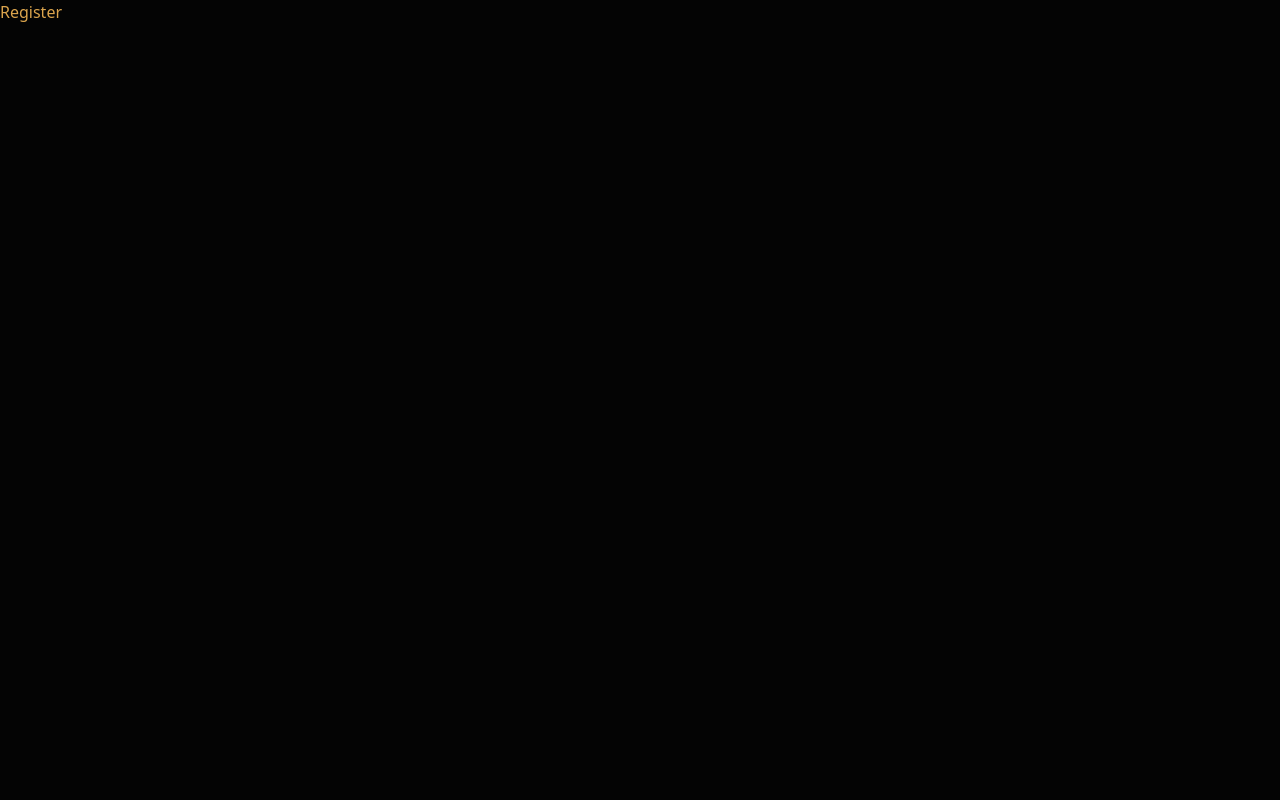
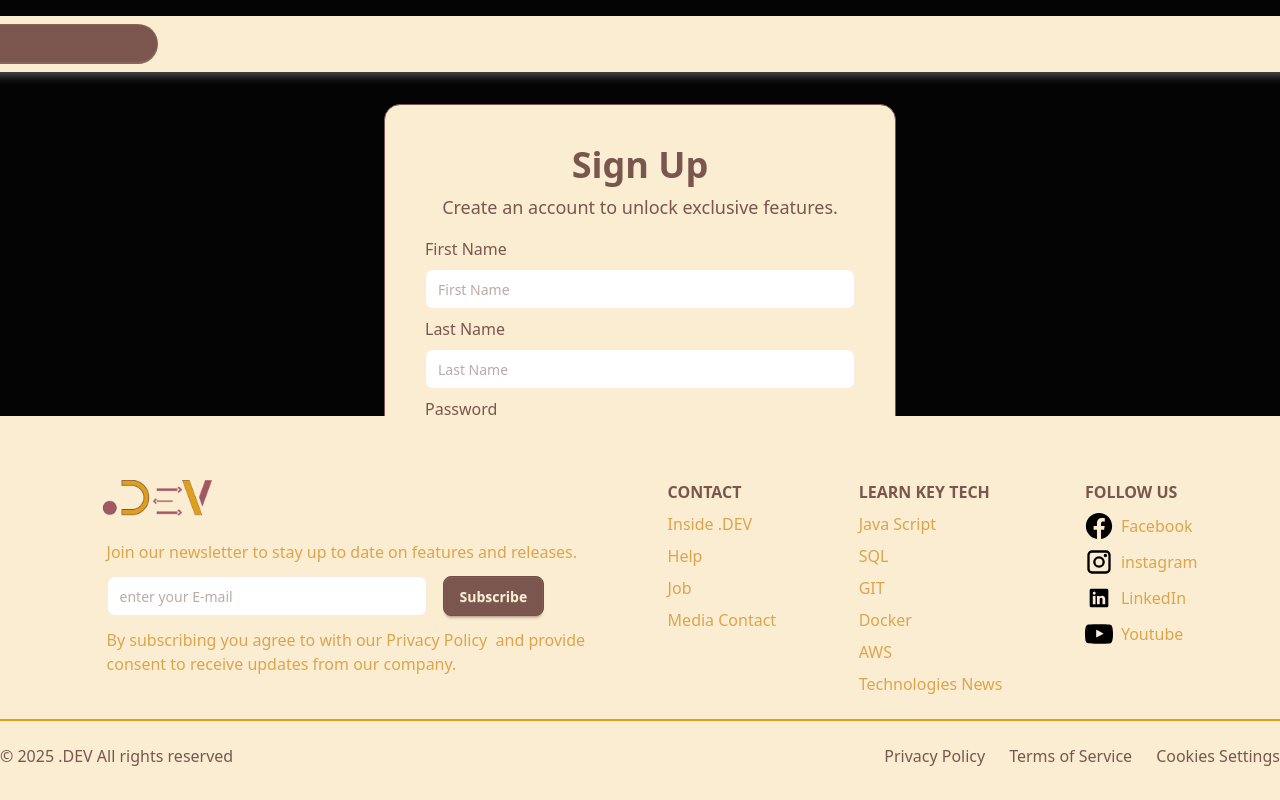
Before and after one commit to sarud14/e-learning_project, a React (Vite) app in the folder E-learning_Client/: page /register in a window 1280 px wide. Built offline with nearby package versions, Linux system fonts and the light colour scheme.

Commit message:
done ui for login register

```diff
--- a/E-learning_Client/src/pages/Login.jsx
+++ b/E-learning_Client/src/pages/Login.jsx
@@ -5,8 +5,7 @@ function Login() {
   return (
     <div className="h-screen">
       <HeaderNavbar />
-      <div className="pt-18 h-fit flex justify-evenly">
-        <div></div>
+      <div className="pt-18 h-fit flex justify-center items-center">
         <div className="bg-info rounded-box border p-10 text-primary mt-14 w-lg h-150">
           <p className="text-4xl text-center font-bold mt-6">Login</p>
           <p className="text-lg text-center mt-4">
--- a/E-learning_Client/src/pages/Register.jsx
+++ b/E-learning_Client/src/pages/Register.jsx
@@ -1,6 +1,78 @@
+import Footer from "../components/Footer";
+import HeaderNavbar from "../components/HeaderNavbar";
+
 function Register() {
   return (
-    <div>Register</div>
-  )
+    <div className="h-screen">
+      <HeaderNavbar />
+      <div className="pt-12 h-fit flex justify-center items-center">
+        <div className="bg-info rounded-box border p-10 text-primary mt-14 w-lg h-165">
+          <p className="text-4xl text-center font-bold">Sign Up</p>
+          <p className="text-lg text-center mt-2">
+            Create an account to unlock exclusive features.
+          </p>
+          <div className="mt-4">
+            <label>First Name</label>
+            <input
+              type="text"
+              className="input bg-white w-full mt-2"
+              placeholder="First Name"
+            />
+          </div>
+          <div className="mt-2">
+            <label>Last Name</label>
+            <input
+              type="text"
+              className="input bg-white w-full mt-2"
+              placeholder="Last Name"
+            />
+          </div>
+          <div className="mt-2">
+            <label>Password</label>
+            <input
+              type="password"
+              className="input bg-white w-full mt-2"
+              placeholder="Password"
+            />
+          </div>
+          <div className="mt-2">
+            <label>Confirm Password</label>
+            <input
+              type="password"
+              className="input bg-white w-full mt-2"
+              placeholder="Confirm Password"
+            />
+          </div>
+
+          <div className="flex gap-2 justify-start items-center mt-2">
+            <input type="checkbox" />
+            <p>
+              I agree with{" "}
+              <a href="/" className="hover:underline">
+                Terms of Use
+              </a>{" "}
+              and{" "}
+              <a href="/" className="hover:underline">
+                Privacy Policy
+              </a>
+            </p>
+          </div>
+          <button className="btn btn-primary w-full mt-6 text-info">
+            Create Account
+          </button>
+          <div className="divider divider-primary mt-8">Or</div>
+          <p className="text-center mt-5">
+            Already have an account?{" "}
+            <a href="/register" className="hover:underline">
+              Login
+            </a>
+          </p>
+        </div>
+      </div>
+      <div className="fixed bottom-0 left-0 w-full">
+        <Footer />
+      </div>
+    </div>
+  );
 }
-export default Register
+export default Register;
```
